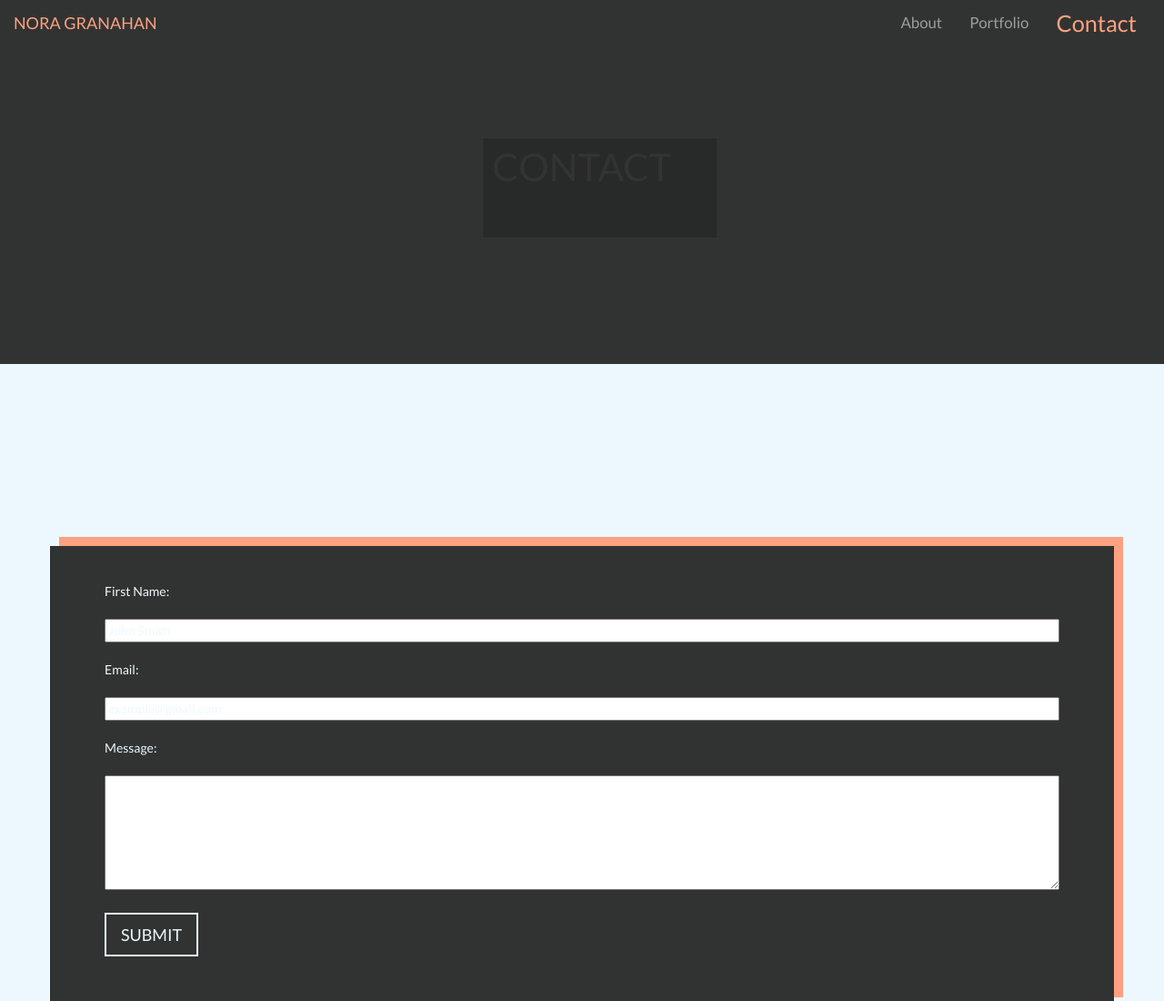
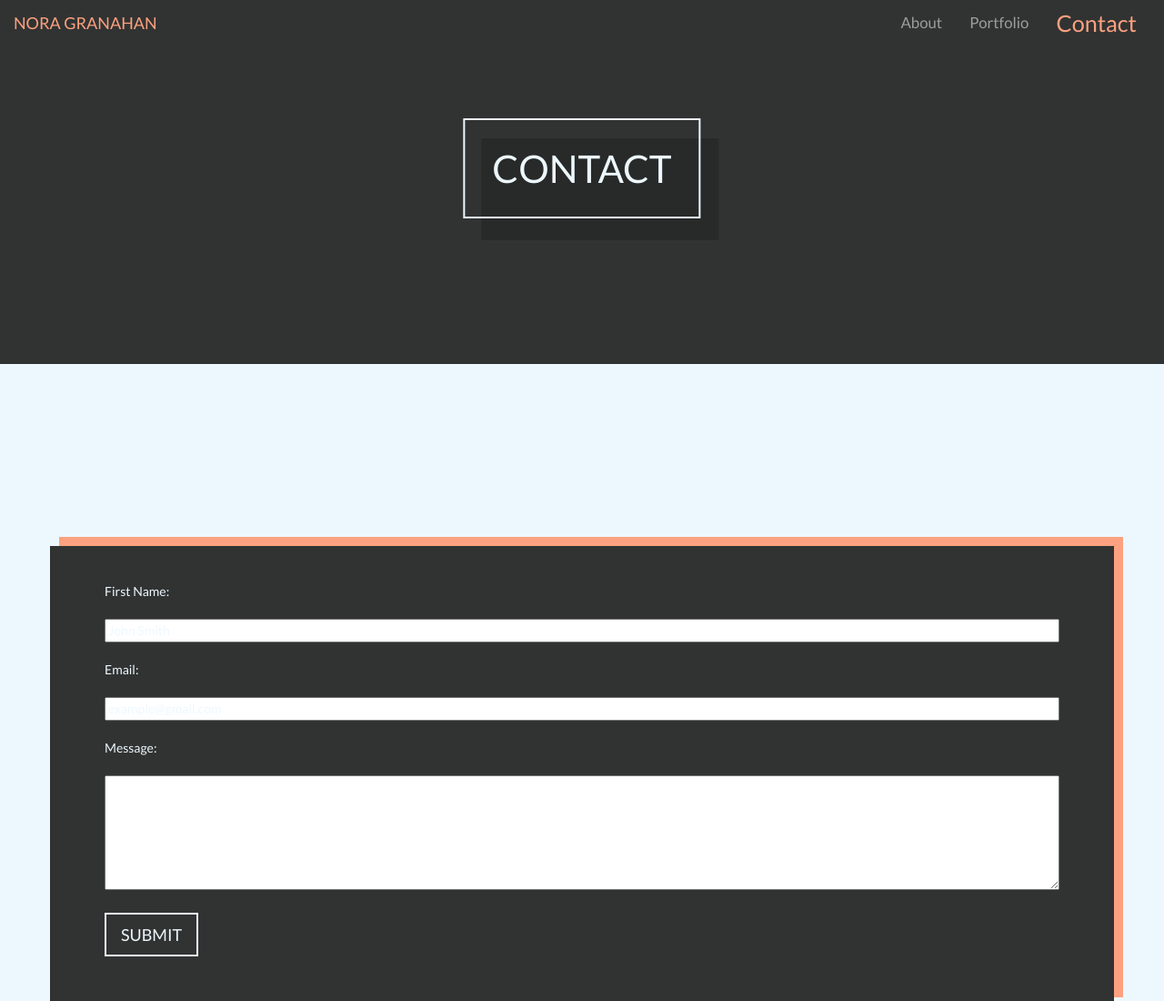
Before and after one commit to ngranahan/ngranahan.github.io, a plain HTML site: page contact.html in a window 1280 px wide. Shown: the top 1100 px of the page at 91% size. Drawn offline with nearby package versions, Linux system fonts and the light colour scheme.

Commit message:
updated header tags on contact and portfolio pages

```diff
--- a/contact.html
+++ b/contact.html
@@ -48,9 +48,9 @@
         <div class="img"></div>
         <div class="container">
             <div class="row relative">
-                <div class="absolute contact">
+                <div class="absolute contact header-main-wrap">
                     <div class="bkg-offset absolute"></div>
-                    <h2 class="relative header-main">CONTACT</h2>
+                    <h2 class="relative header-main-text">CONTACT</h2>
                 </div>
             </div>
         </div>
```
Also changed, not shown: portfolio.html (+2 -2 lines).
